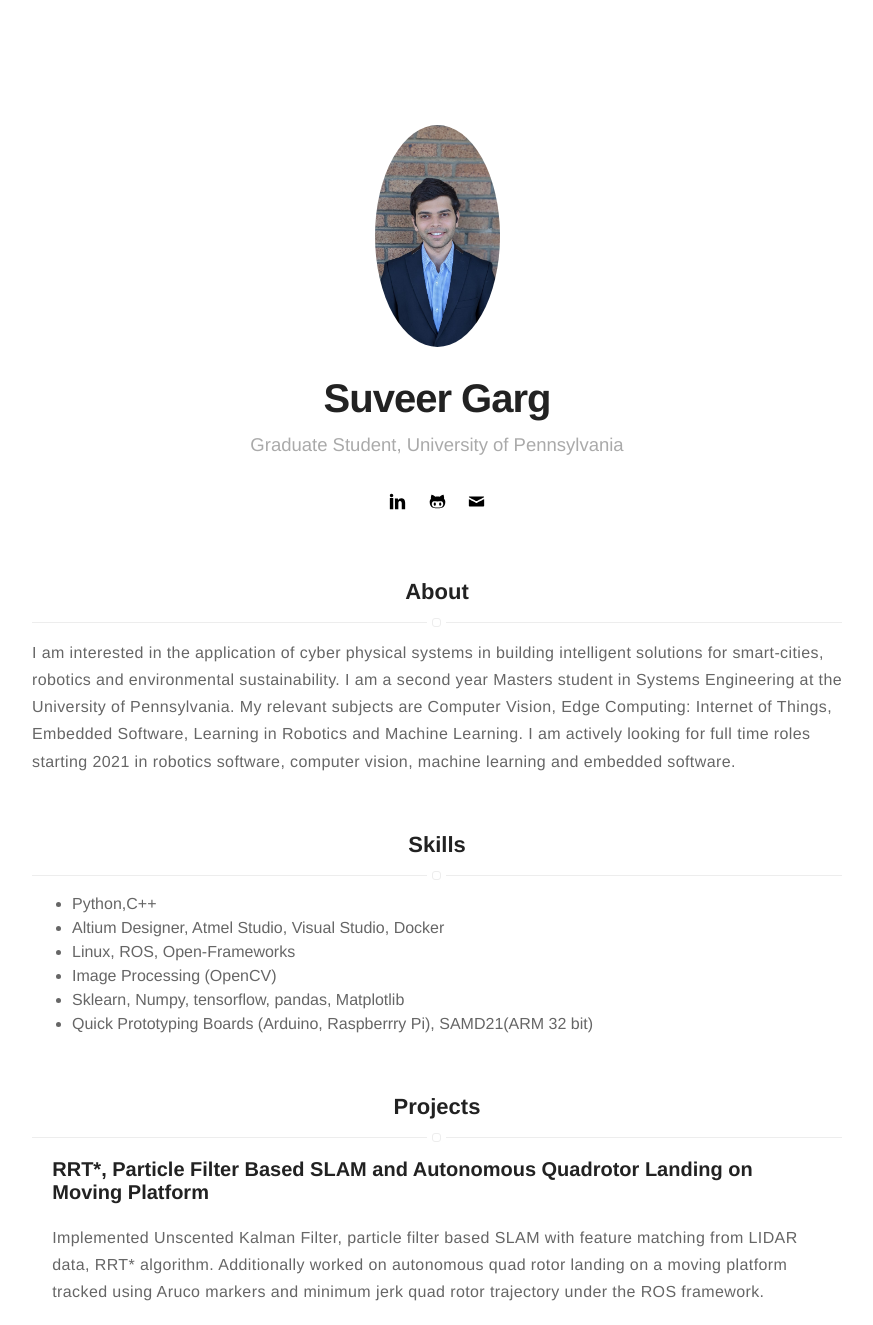
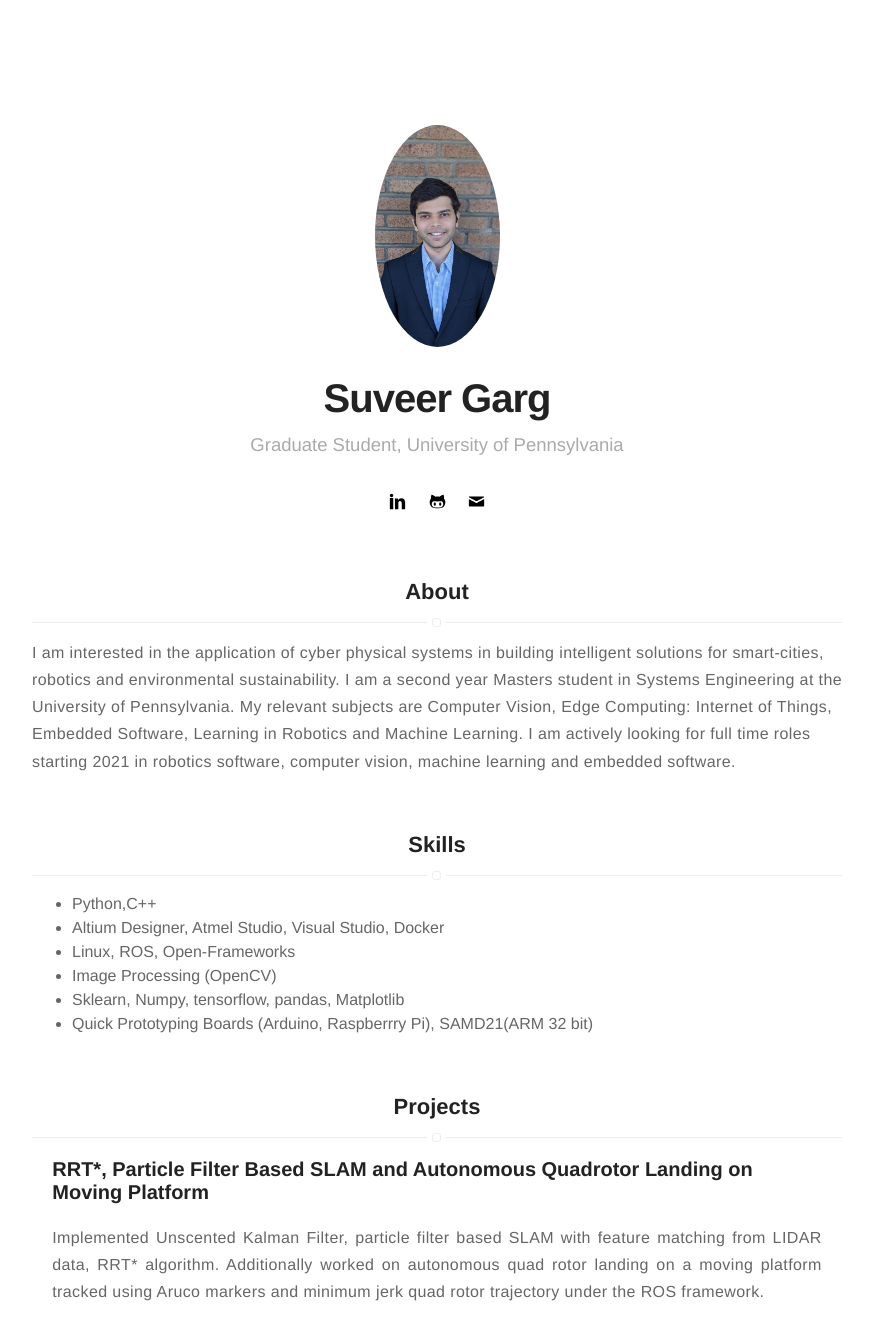
Before and after one commit to suveergarg/suveergarg.github.io, a Jekyll site: the page built from index.html, in a window 1280 px wide. Shown: the top 1325 px of the page, without its empty margins (203-1076 px from the left). Built offline with Jekyll 4.4.1, drawn with Linux system fonts in a browser that asks for light colours; grey boxes are pictures that could not be loaded.

Commit message:
Justifying Text

```diff
--- a/_includes/projects.html
+++ b/_includes/projects.html
@@ -4,7 +4,7 @@
         <div class="item">
 
                 <h3 class="title">{{ project.name }}</h3>
-                <p class="description">{{ project.description }}</p>
+                <p style="text-align:justify">{{ project.description }}</p>
 
 		<video width="720" height="460" autoplay loop muted>
   			<source src="{{project.video}}" type="video/mp4">
```
